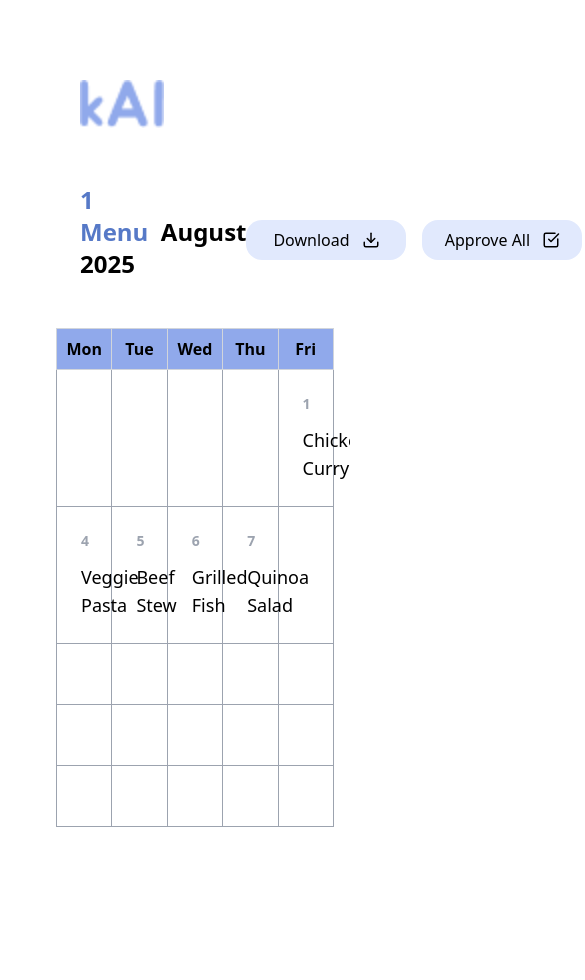
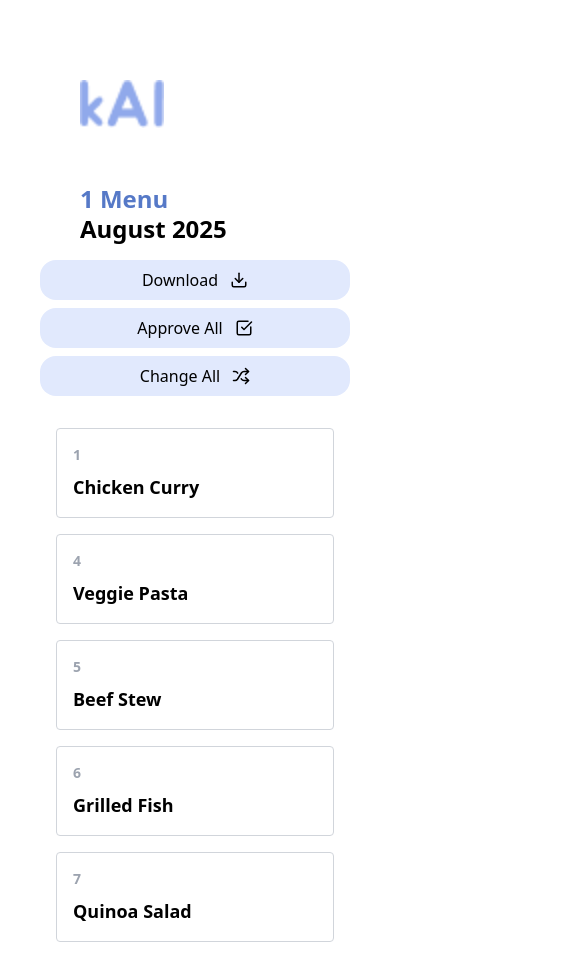
Before and after one commit to AkoKBIkeda/happytummy-frontend, a React (Create React App) app: page /menu/1 in a window 390 px wide. Shown: the top 980 px of the page, 585 px wide, since content can reach past the window. Before the commit the page ends 883 px from the top, so only its background shows below. Built offline with nearby package versions, Linux system fonts and the light colour scheme.

Commit message:
made the Menu page a bit mobile responsive

```diff
--- a/src/components/MenuCalendar.jsx
+++ b/src/components/MenuCalendar.jsx
@@ -35,6 +35,8 @@ export default function MenuCalendar({ menuItems, startDay = 0, daysInMonth = 31
 
   return (
     <div className="w-full max-w-full p-4 overflow-x-auto">
+        {/* Desktop table view - hidden on small screens */}
+      <div className="hidden sm:block">
         <table className="table-fixed w-full border-collapse border border-gray-300">
             <thead>
             <tr>
@@ -70,5 +72,21 @@ export default function MenuCalendar({ menuItems, startDay = 0, daysInMonth = 31
             </tbody>
         </table>
       </div>
+      {/* Mobile stacked list view - shown only on small screens */}
+      <div className="sm:hidden flex flex-col gap-4">
+        {menuItems.map((menu, index) => (
+          <div
+            key={index}
+            className="border border-gray-300 p-4 rounded cursor-pointer bg-white hover:bg-[#e1e9fd]"
+            onClick={() => menu && onMenuItemClick && onMenuItemClick(menu.mealId)}
+          >
+            <div className="text-sm font-semibold text-gray-400 mb-2">
+              {Number(menu.date.slice(-2))}
+            </div>
+            <div className="text-lg font-semibold">{menu.menuName}</div>
+          </div>
+        ))}
+      </div>
+    </div>
   );
 }
--- a/src/pages/MenuPage.jsx
+++ b/src/pages/MenuPage.jsx
@@ -138,45 +138,62 @@ const { month, year } = getMonthYearFromMenuItems(menuData.menuItems);
 const categoryObj = categories.find(c => c.id === category);
 const categoryLabel = categoryObj ? categoryObj.label : category;
 
-  return(
+return (
     <div className="p-10 space-y-4 max-w-full justify-center">
-        <Header/>
-        <div className="flex items-center justify-between mb-4">
-            <h1 className="text-2xl text-[#5679C7] font-semibold mb-4 pl-10">
-                {categoryLabel} Menu&nbsp;&nbsp;<span className="text-black">{month} {year}</span>
+      <Header />
+
+      {/* Title + Buttons container */}
+      <div className="flex flex-col sm:flex-row sm:items-center sm:justify-between gap-4 mb-4">
+        {/* Title */}
+        <h1 className="text-2xl text-[#5679C7] font-semibold leading-tight pl-10">
+          {categoryLabel} Menu
+          <span className="block sm:inline text-black sm:ml-2">
+            {month} {year}
+          </span>
         </h1>
-            <div className="flex gap-4">
+
+        {/* Buttons */}
+        <div className="flex flex-col sm:flex-row gap-2 sm:gap-4">
           <button
-                    className="flex items-center justify-center px-4 py-2 bg-[#e1e9fd] text-black rounded-2xl hover:bg-white hover:border-2 hover:border-[#e1e9fd] transition cursor-pointer w-40"
-                    type="button">
+            className="flex items-center justify-center px-4 py-2 bg-[#e1e9fd] text-black rounded-2xl hover:bg-white hover:border-2 hover:border-[#e1e9fd] transition cursor-pointer w-full sm:w-40"
+            type="button"
+          >
             Download <Download size={18} className="ml-3" />
           </button>
           <button
-                    className="flex items-center justify-center px-4 py-2 bg-[#e1e9fd] text-black rounded-2xl hover:bg-white hover:border-2 hover:border-[#e1e9fd] transition cursor-pointer w-40"
-                    type="button">
+            className="flex items-center justify-center px-4 py-2 bg-[#e1e9fd] text-black rounded-2xl hover:bg-white hover:border-2 hover:border-[#e1e9fd] transition cursor-pointer w-full sm:w-40"
+            type="button"
+          >
             Approve All <CheckSquare size={18} className="ml-3" />
           </button>
           <button
-                    className="flex items-center justify-center px-4 py-2 bg-[#e1e9fd] text-black rounded-2xl hover:bg-white hover:border-2 hover:border-[#e1e9fd] transition cursor-pointer w-40"
-                    type="button">
+            className="flex items-center justify-center px-4 py-2 bg-[#e1e9fd] text-black rounded-2xl hover:bg-white hover:border-2 hover:border-[#e1e9fd] transition cursor-pointer w-full sm:w-40"
+            type="button"
+          >
             Change All <Shuffle size={18} className="ml-3" />
           </button>
         </div>
       </div>
 
+      {/* Calendar */}
       <MenuCalendar
         category={category}
         menuItems={menuData.menuItems}
         startDay={menuData.startDay}
         daysInMonth={menuData.daysInMonth}
-            onMenuItemClick={handleMenuItemClick} />
-        {/* Show details popup if menu is selected */}
+        onMenuItemClick={handleMenuItemClick}
+      />
+
+      {/* Details popup */}
       {selectedMenuDetails && (
         <MenuDetails menu={selectedMenuDetails} onClose={handleCloseDetails} />
       )}
-        {loadingDetails && <div className="fixed inset-0 flex items-center justify-center z-50 bg-black bg-opacity-30">
+
+      {loadingDetails && (
+        <div className="fixed inset-0 flex items-center justify-center z-50 bg-black bg-opacity-30">
           <div className="bg-white p-4 rounded shadow">Loading details...</div>
-      </div>}
+        </div>
+      )}
     </div>
   );
 }
```
Lines whose indentation alone changed are shown as unchanged.
